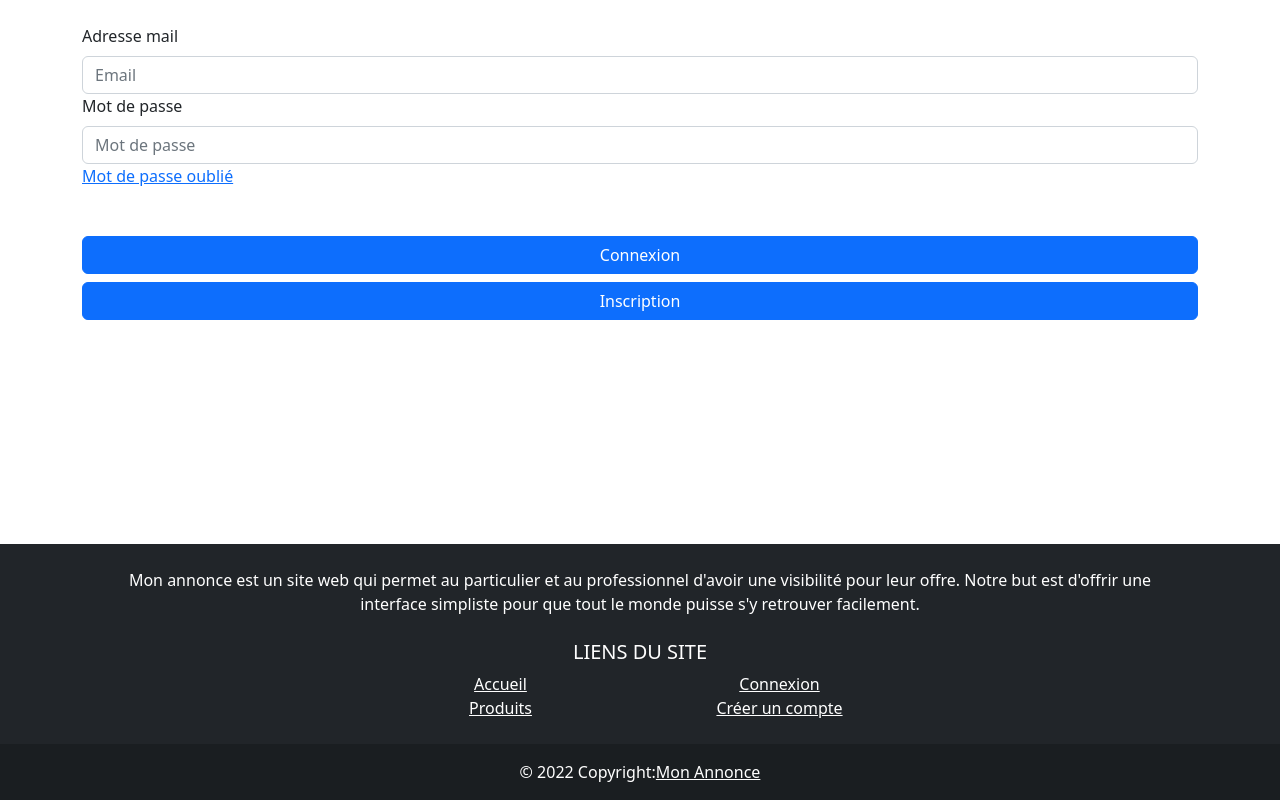
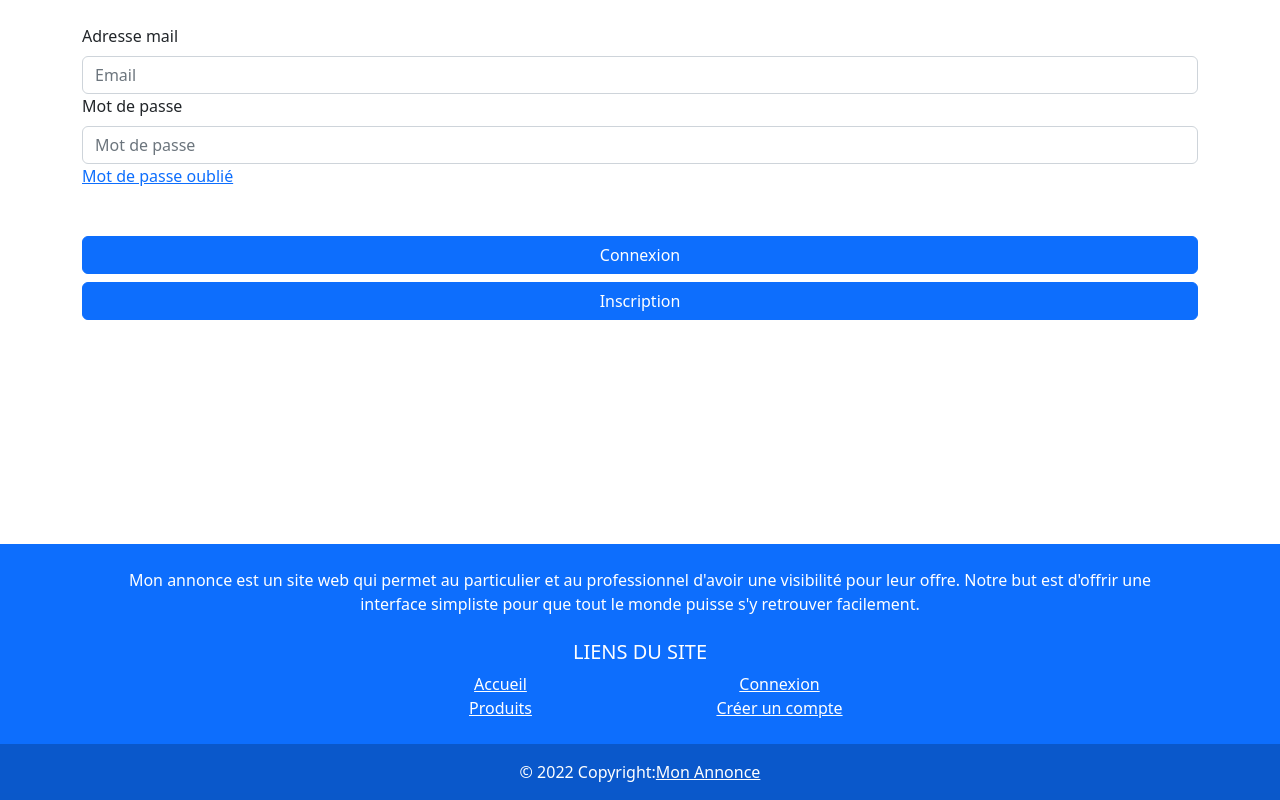
Before and after one commit to Axel-cmd/Mon-Annonce, a React (Create React App) app: page /login in a window 1280 px wide. Shown: the part 224-1024 px from the top of the page. Built offline with nearby package versions, Linux system fonts and the light colour scheme.

Commit message:
Update Footer.jsx

```diff
--- a/src/components/Footer.jsx
+++ b/src/components/Footer.jsx
@@ -15,7 +15,7 @@ const Footer = () => {
   const { token } = useAuth();
 
   return (
-    <MDBFooter className='text-center' color='white' bgColor='dark'>
+    <MDBFooter className='text-center' color='white' bgColor='primary'>
       <MDBContainer className='p-4'>
 
 
```
